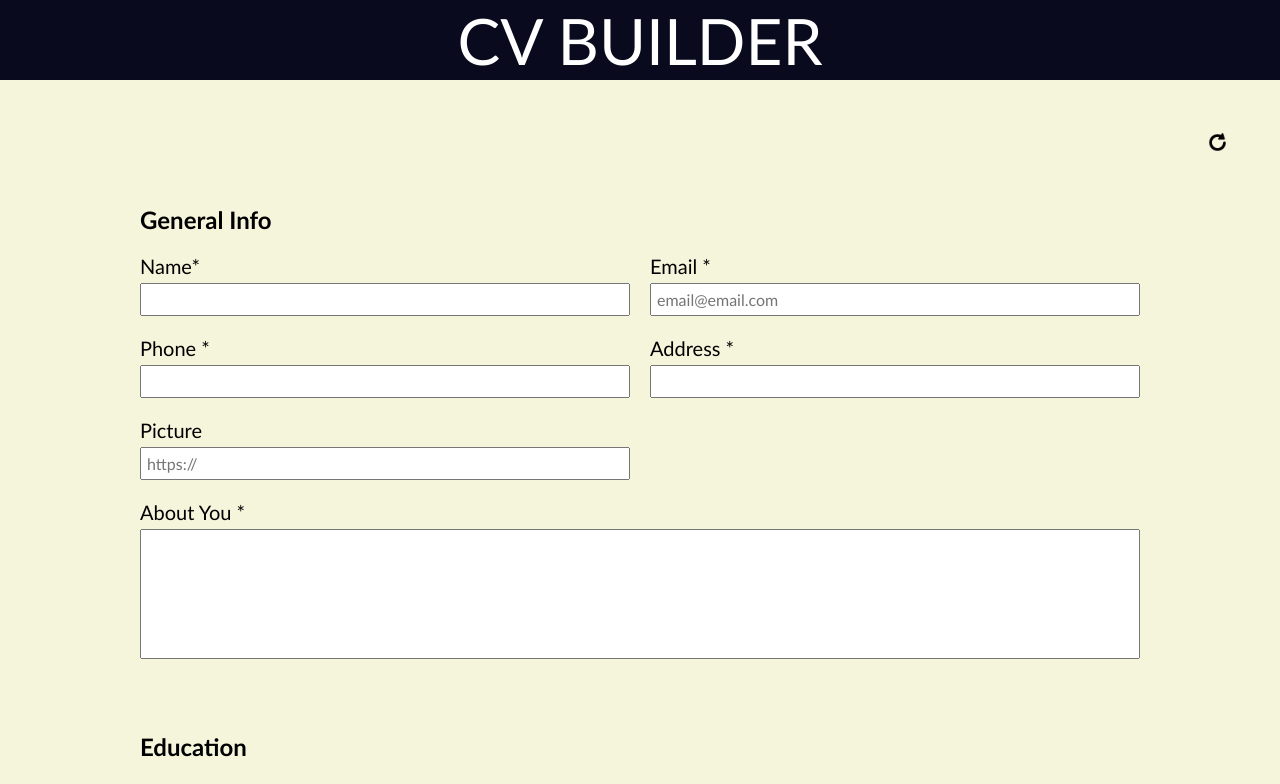
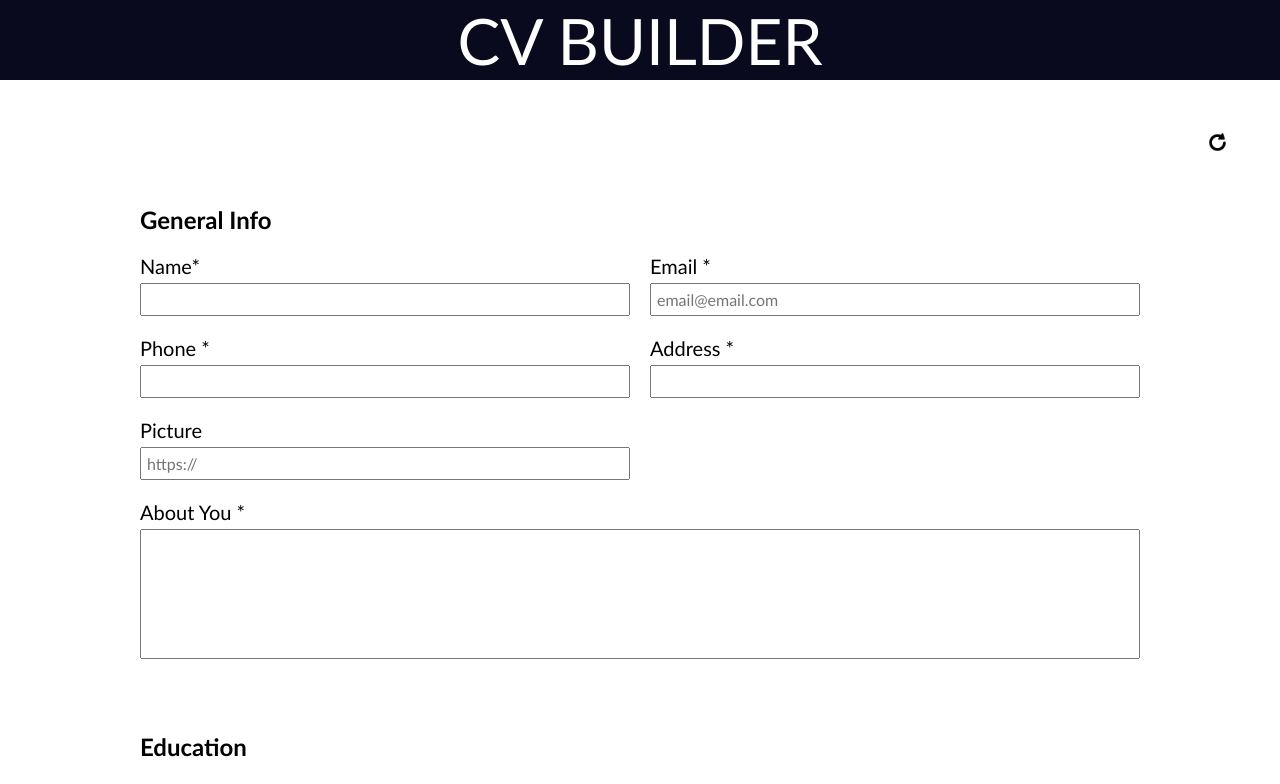
Before and after one commit to KaioPratess/cv-builder, a React (Vite) app: page / in a window 1280 px wide. Shown: the top 784 px of the page. Built offline with nearby package versions, Linux system fonts and the light colour scheme.

Commit message:
Correct style

```diff
--- a/src/App.css
+++ b/src/App.css
@@ -16,7 +16,6 @@
   align-items: center;
   gap: 50px;
   height: 100vh;
-  background-color: beige;
 }
 
 .header {
--- a/src/styles/cv.css
+++ b/src/styles/cv.css
@@ -16,7 +16,7 @@
 }
 
 .cv {
-  max-width: 1000px;
+  width: 1000px;
   background-color: #ffffff;
   margin: 0 auto;
   padding: 40px 60px;
```
